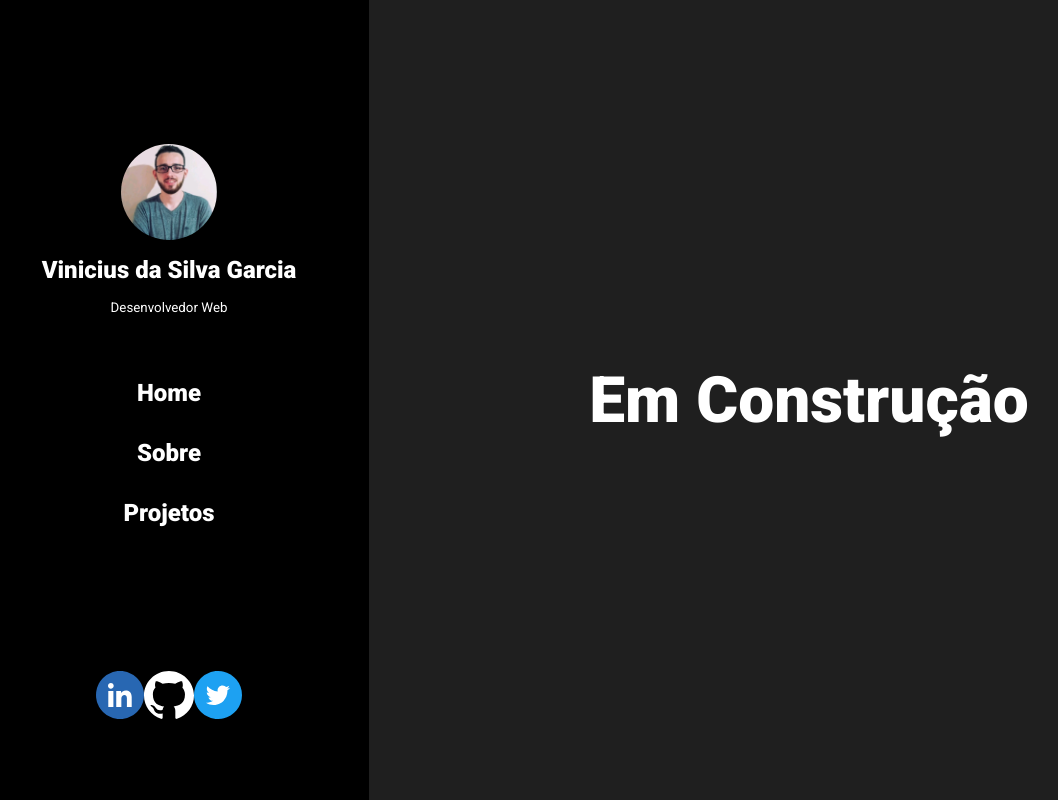
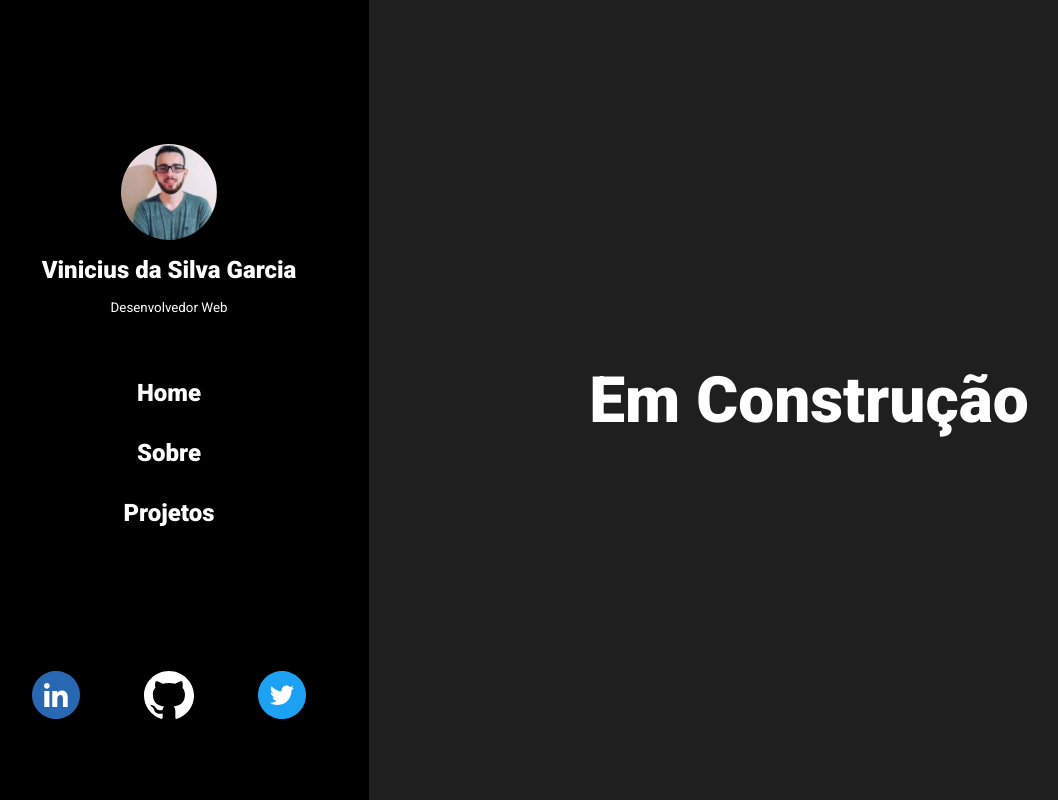
Before and after one commit to Vinicius-Garcia/viniciusgarcia.tech, a React (Vite) app: page / in a window 1280 px wide. Shown: the whole page, without its empty margins (31-1089 px from the left). Built offline with nearby package versions, Linux system fonts and the light colour scheme.

Commit message:
fix social

```diff
--- a/src/components/sidebar/styles.css
+++ b/src/components/sidebar/styles.css
@@ -27,6 +27,7 @@
   justify-content: space-around;
   align-items: center;
   margin-top: 8rem;
+  gap: 4rem;
 }
 .buttons a{
   text-decoration: none;
```
Also changed, not shown: 1 other file (tests, documents, lock files or other folders).
